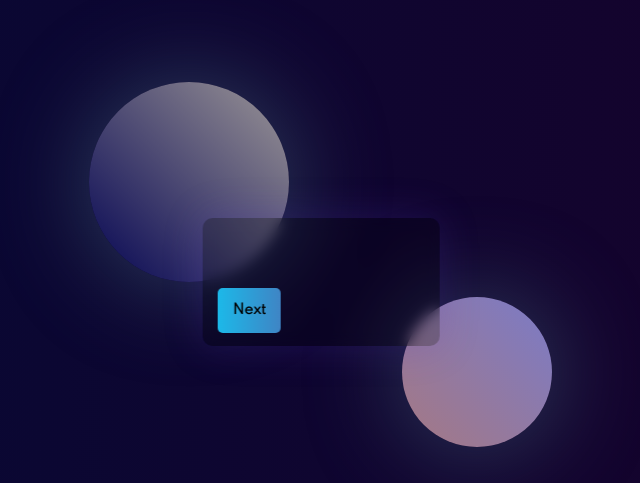
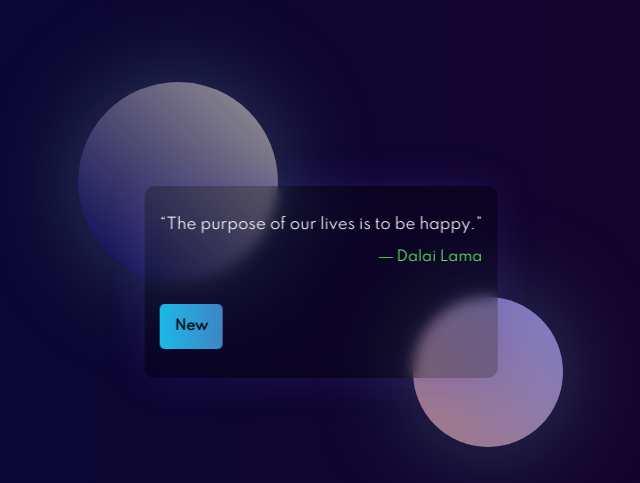
Before and after one commit to AADIEKHANDE/Quotes, a plain HTML site: page index.html in a window 1280 px wide. Shown: the part 118-601 px from the top of the page, without its empty margins (319-959 px from the left). Drawn offline with Linux system fonts and the light colour scheme; no server answers.

Commit message:
Add files via upload

```diff
--- a/index.html
+++ b/index.html
@@ -3,7 +3,7 @@
 <head>
     <meta charset="UTF-8">
     <meta http-equiv="X-UA-Compatible" content="IE=edge">
-    <meta name="viewport" content="width=device-width, initial-scale=0.7">
+    <meta name="viewport" content="width=device-width, initial-scale=0.9 ">
     <title>Qoute</title>
     <link rel="stylesheet" href="style.css">
 </head>
@@ -14,7 +14,7 @@
         <div class="container">
             <p id="quote"></p>
             <p id="author"></p>
-            <button class="b1" onclick="newq()">Next</button>
+            <button class="b1" onclick="newq()">New</button>
             <p class="logo">@aditya_ekhande_</p>
         </div>
 
@@ -23,24 +23,40 @@
 </html>
 
 <script>
-    newq();
+    var qo = ["“The purpose of our lives is to be happy.”",
+        "“Life is what happens when you’re busy making other plans.”",
+        "“Get busy living or get busy dying.”",
+        "“You only live once, but if you do it right, once is enough.”",
+        "“Be yourself; everyone else is already taken.”",
+        "“Be who you are and say what you feel, because those who mind don't matter, and those who matter don't mind.”",
+        "“You only live once, but if you do it right, once is enough.”",
+        "“Is it better to be feared or respected? I say, is it too much to ask for both?”",
+        "“In fact, the little details are by far the most important.”",
+        "“I believe we are here on the planet Earth to live, grow up and do what we can to make this world a better place for all people to enjoy freedom.”"
+    ];
+    var at = ["― Dalai Lama",
+        "― John",
+        "― Stephen King",
+        "― Mae West",
+        "― Oscar Wilde",
+        "― Bernard M. Baruch",
+        "― Mae West",
+        "― Tony Stark",
+        "― Sherlock Holmes",
+        "― Rosa Parks"
+];
+    var i=0;
     function newq()
     {
-        const Quote = document.getElementById('quote');
-        const Author = document.getElementById('author');
-
-        function newq()
-        {
-            fetch("http://quotes.stormconsultancy.co.uk/random.json")
-            .then((res)=>{
-                return res.json();
-            })
-            .then((data)=>{
-                Quote.innerText = data.quote;
-                Author.innerText = `-${data.author}`;
-            });
-        }
-        newq();
+       document.getElementById('quote').innerHTML=qo[i];
+       document.getElementById('author').innerHTML=at[i];
+       i++;
+       if(i>qo.length-1)
+       {
+           i=0;
+       }
     }
 
+    newq();
+
 </script>
--- a/style.css
+++ b/style.css
@@ -29,7 +29,7 @@
     left: 50%;
     transform: translate(40%,10%);
     box-shadow: 1px 1px 100px rgba(109, 165, 182, 0.37);
-    animation: c1 30s linear infinite;
+    animation: c1 20s linear infinite;
     transition: 1s ease-in-out;
 }
 .circle2{
@@ -42,7 +42,7 @@
     left: 50%;
     transform: translate(-100%,-100%);
     box-shadow: 1px 1px 100px rgba(109, 165, 182, 0.37);
-    animation: c2 20s linear infinite;
+    animation: c2 15s linear infinite;
 }
 
 @keyframes c1{
@@ -78,7 +78,7 @@
     border-radius: 5px;
     padding: 15px;
     text-align: center;
-    transform: translateY(5vh);
+    transform: translateY(3vh);
     cursor: pointer;
 }
 
```
